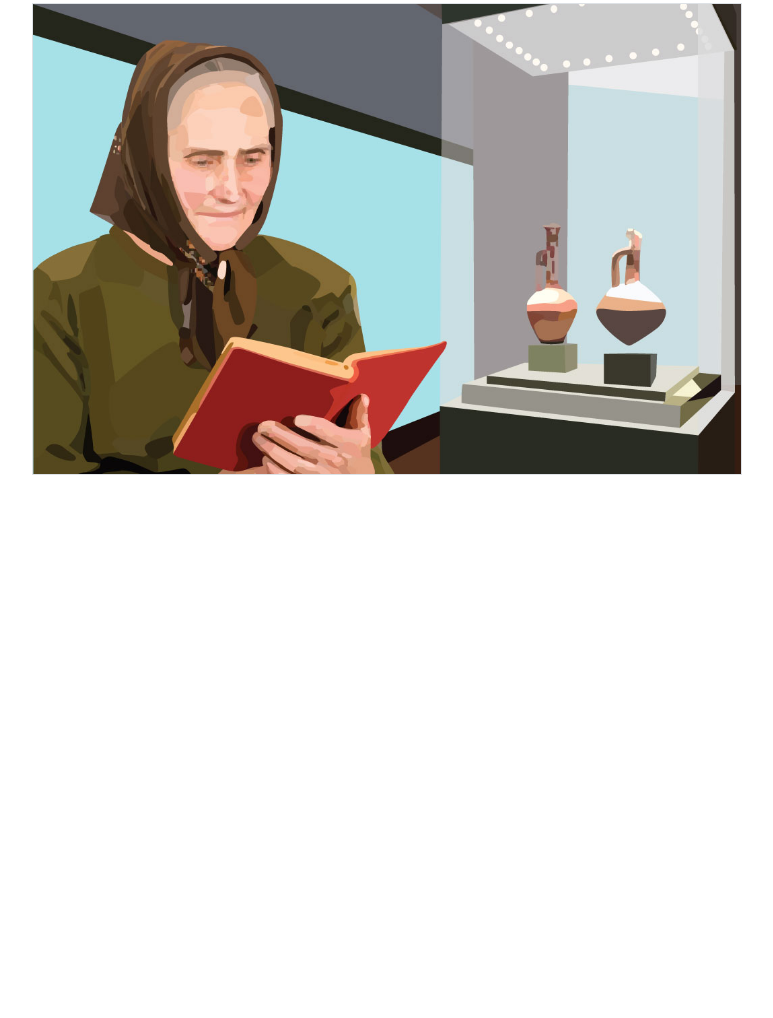
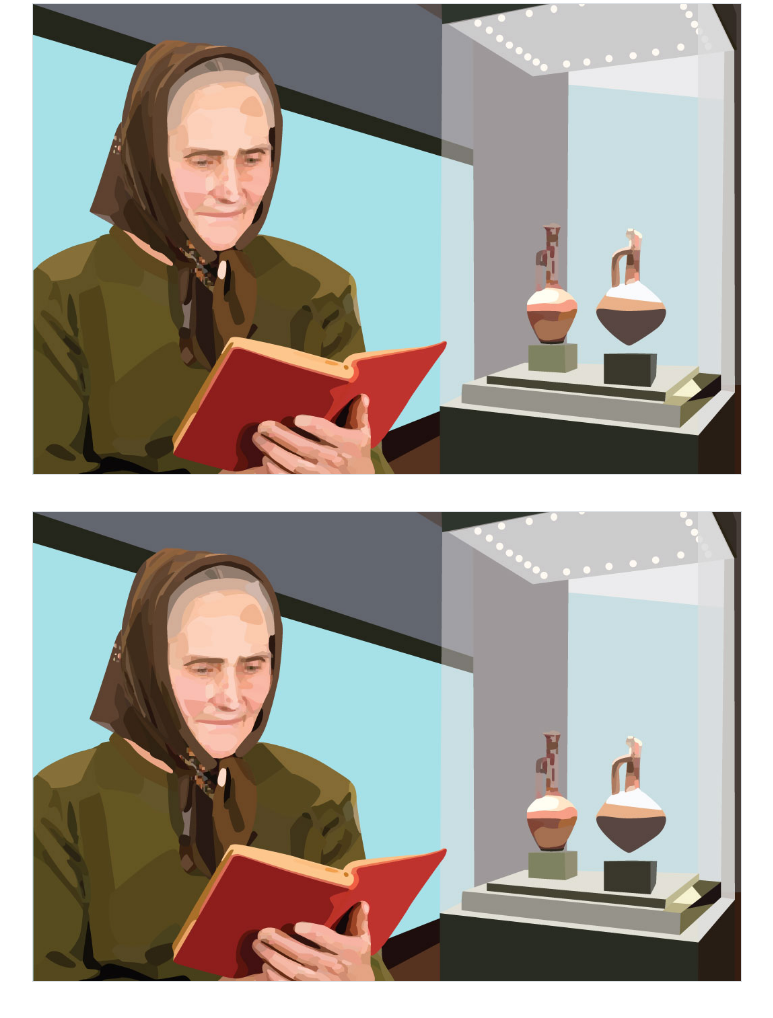
Before and after one commit to MariaAb25/MariaAb25.github.io, a plain HTML site: page project-museum-promo.html in a window 1280 px wide. Shown: the part 1446-2464 px from the top of the page, without its empty margins (253-1026 px from the left). Before the commit the page ends 1957 px from the top, so only its background shows below. Drawn offline with nearby package versions, Linux system fonts and the light colour scheme; some packages are replaced by stand-ins of ours.

Commit message:
Added additional image

```diff
--- a/project-museum-promo.html
+++ b/project-museum-promo.html
@@ -103,6 +103,7 @@
             <div class="col-lg-8 mx-auto">
                 <img class="lazyload mb-4 img-fluid border border-grey" data-src="public/images/project/museum-promo/img-1.jpg" alt="project">
                 <img class="lazyload mb-4 img-fluid border border-grey" data-src="public/images/project/museum-promo/img-2.jpg" alt="project">
+                <img class="lazyload mb-4 img-fluid border border-grey" data-src="public/images/project/museum-promo/img-2.jpg" alt="project">
             </div>
         </div>
     </section>
```
